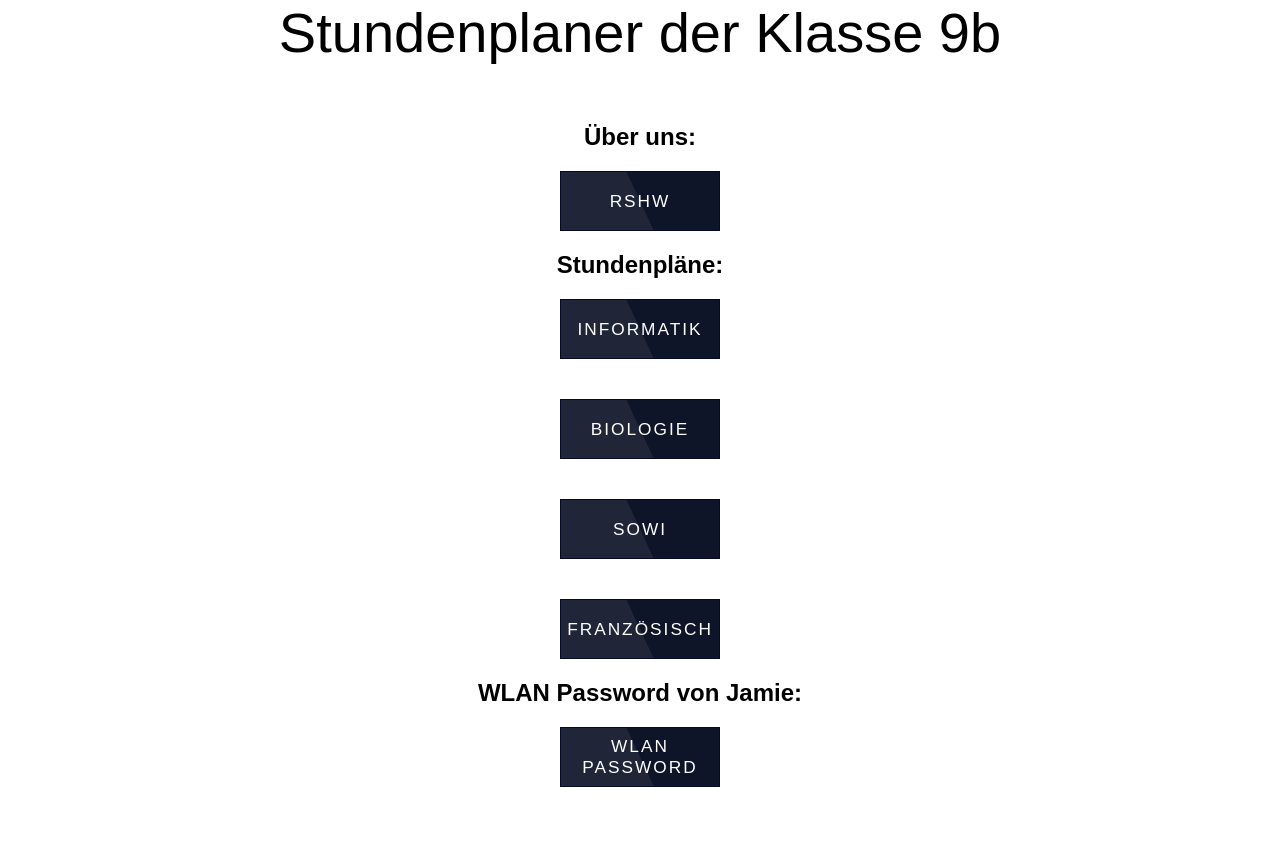
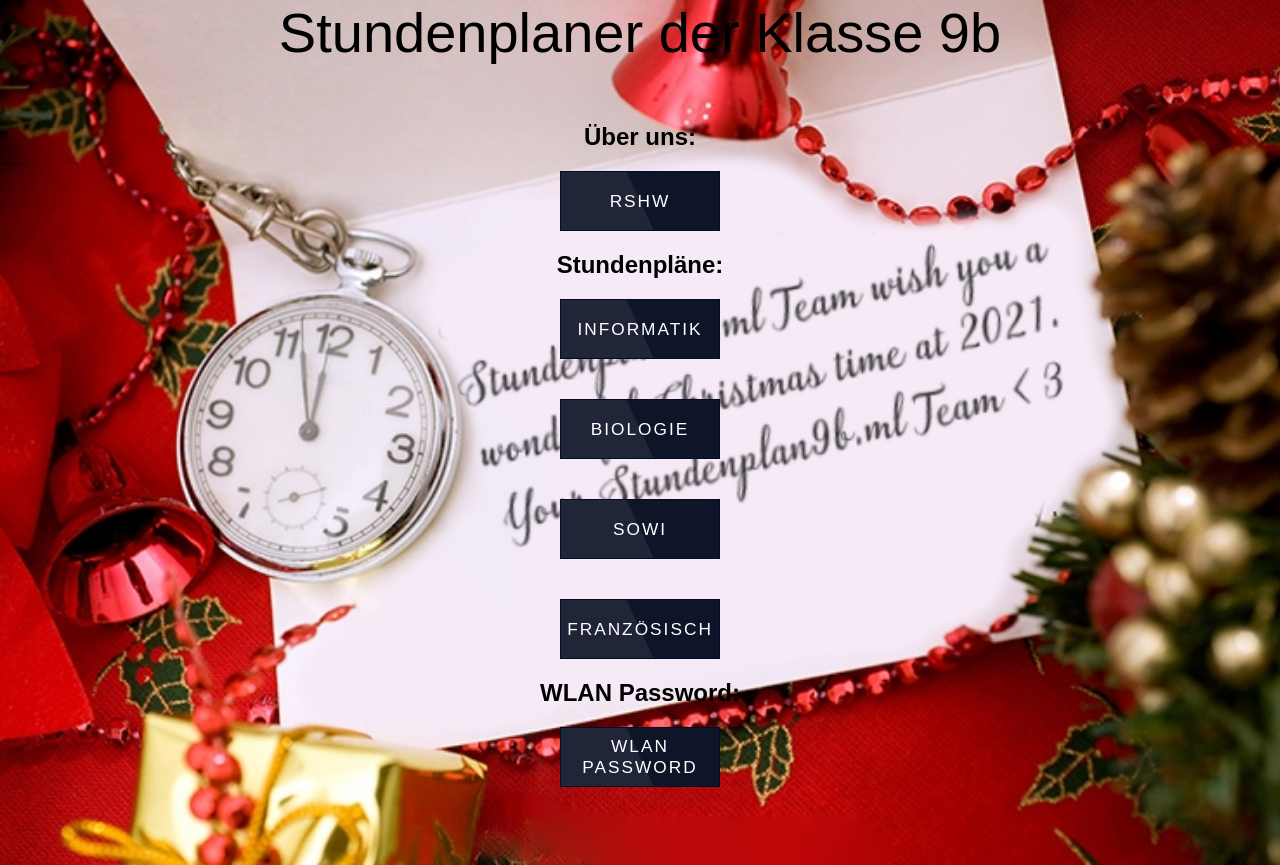
Before and after one commit to Bommberk/Stundenplan10b, a PHP site: page / in a window 1280 px wide. Run offline with PHP 8.4, Linux system fonts and the light colour scheme; some libraries are stand-ins or nearby versions; some web fonts are replaced.

```diff
--- a/WLAN/index.html
+++ b/WLAN/index.html
@@ -2,8 +2,9 @@
 <html lang="de">
 <head>
     <meta charset="UTF-8">
+    <meta http-equiv="X-UA-Compatible" content="IE=edge">
     <meta name="viewport" content="width=device-width, initial-scale=1.0">
-    <link rel="stylesheet" href="/assets/css/wlan.css">
+    <link rel="stylesheet" href="/assets/css/WLAN.css">
     <link rel="icon" href="/assets/image/schule.png">
     <title>Stundenplan 9b</title>
 </head>
--- a/assets/css/style.css
+++ b/assets/css/style.css
@@ -14,9 +14,39 @@
 body
 {
     background: var(--white);
+    background-image: url(/assets/image/chrismas\ card.jpg);
     background-size: cover;
 }
-
+/* .dreieck
+{
+  position: absolute;
+  width: 1000px;
+  height: 1000px;
+  background: var(--white);
+  left: 25%;
+  top: -20px;
+  clip-path: polygon(0 0, 0 100%, 100% 100%);
+  z-index: -2;
+}
+.überdeckung
+{
+  position: absolute;
+  width: 100px;
+  height: 100px;
+  background: var(--white);
+  left: 280px;
+  z-index: -2;
+}
+.diagonale
+{
+  position: absolute;
+  width: 10px;
+  height: 1800px;
+  background: black;
+  filter: blur(20px);
+  transform: rotate(-45deg) translateY(25px) translateX(900px);
+  z-index: -100;
+} */
 h1
 {
   display: flex;
@@ -130,4 +160,75 @@ h1
 .überschriften
 {
   color: var(--black);
+}/*
+:root
+{
+  --white: #eeeeee;
+  --white2: #e6e6e6;
+  --black: #000;
 }
+.dark
+{
+  --white: #123;
+  --white2: #001623;
+  --black: #eeeeee;
+}
+.container
+{
+  background: var(--white2);
+  width: 200px;
+  height: 100px;
+  margin: 20px;
+  border-radius: 50px;
+  box-shadow: inset 0 0 15px rgba(0,0,0,0.5);
+}
+.container .kreis
+{
+  width: 100px;
+  height: 100px;
+  background: var(--white);
+  border-radius: 50%;
+  transform: scale(0.75);
+  box-shadow: 0 0 20px rgba(0,0,0,0.5);
+  display: flex;
+  justify-content: center;
+  align-items: center;
+  cursor: pointer;
+}
+.container .kreis:active
+{
+  box-shadow: 0 5px 5px rgba(0,0,0,0.2),
+              inset 0 -5px 5px rgba(0,0,0,0.7),
+              inset 0 2px 5px rgba(0,0,0,0.9);
+}
+.dark .container .kreis
+{
+  margin-left: 50%;
+}
+.container::after
+{
+  content: 'Switch to Darkmode';
+  display: flex;
+  justify-content: center;
+  color: var(--black);
+  font-size: 1.3em;
+}
+.dark .container::after
+{
+  content: 'Switch to Lightmode';
+}
+.container .kreis::before
+{
+  content: '\f185';
+  font-family: fontAwesome;
+  font-size: 4em;
+  color: var(--black);
+  color: #ffff00;
+  filter: drop-shadow(0 0 20px #ff0) drop-shadow(0 0 40px #ff0);
+}
+.dark .container .kreis::before
+{
+  content: '\f186';
+  color: #b4f0ff;
+  filter: drop-shadow(0 0 20px #b4f0ff) drop-shadow(0 0 40px #b4f0ff);
+} */
--- a/index.html
+++ b/index.html
@@ -2,6 +2,7 @@
 <html lang="de">
 <head>
     <meta charset="UTF-8">
+    <meta http-equiv="X-UA-Compatible" content="IE=edge">
     <meta name="viewport" content="width=device-width, initial-scale=1.0">
     <link rel="stylesheet" href="assets/css/style.css">
     <link rel="icon" href="assets/image/schule.png">
@@ -38,8 +39,8 @@
       <a href="stundenpläne/Französisch/index.html">
         <span>Französisch</span>
       </a>
-      <h2 class="überschriften">WLAN Password von Jamie:</h2>
-      <a href="wlan/index.html">
+      <h2 class="überschriften">WLAN Password:</h2>
+      <a href="WLAN/index.html">
         <span>WLAN Password</span>
       </a>
       </div>
```
Also changed, not shown: assets/image/Chrismas karte.jpg (added), assets/image/chrismas card.jpg (added).
